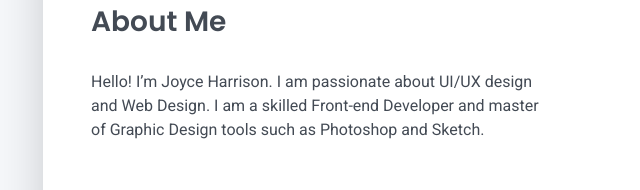
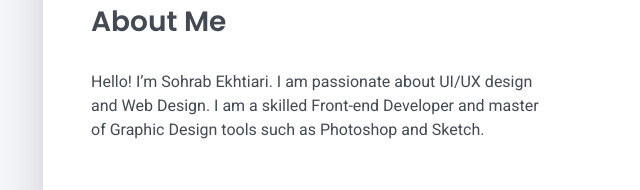
Before and after one commit to e-Sohrab/e-Sohrab.github.io, a website: page index.html in a window 1280 px wide. Shown: the part 420-610 px from the top of the page, 79-719 px from the left. Drawn offline with Linux system fonts and the light colour scheme.

Commit message:
change index 3

```diff
--- a/index.html
+++ b/index.html
@@ -65,7 +65,7 @@
     <div class="row">
       <div class="col-md-6">
         <h2 class="h3 mb-3">About Me</h2>
-        <p>Hello! I’m Joyce Harrison. I am passionate about UI/UX design and Web Design. I am a skilled Front-end Developer and master of Graphic Design tools such as Photoshop and Sketch.</p>
+        <p>Hello! I’m Sohrab Ekhtiari. I am passionate about UI/UX design and Web Design. I am a skilled Front-end Developer and master of Graphic Design tools such as Photoshop and Sketch.</p>
       </div>
       <div class="col-md-5 offset-md-1">
         <div class="row mt-2">
```
